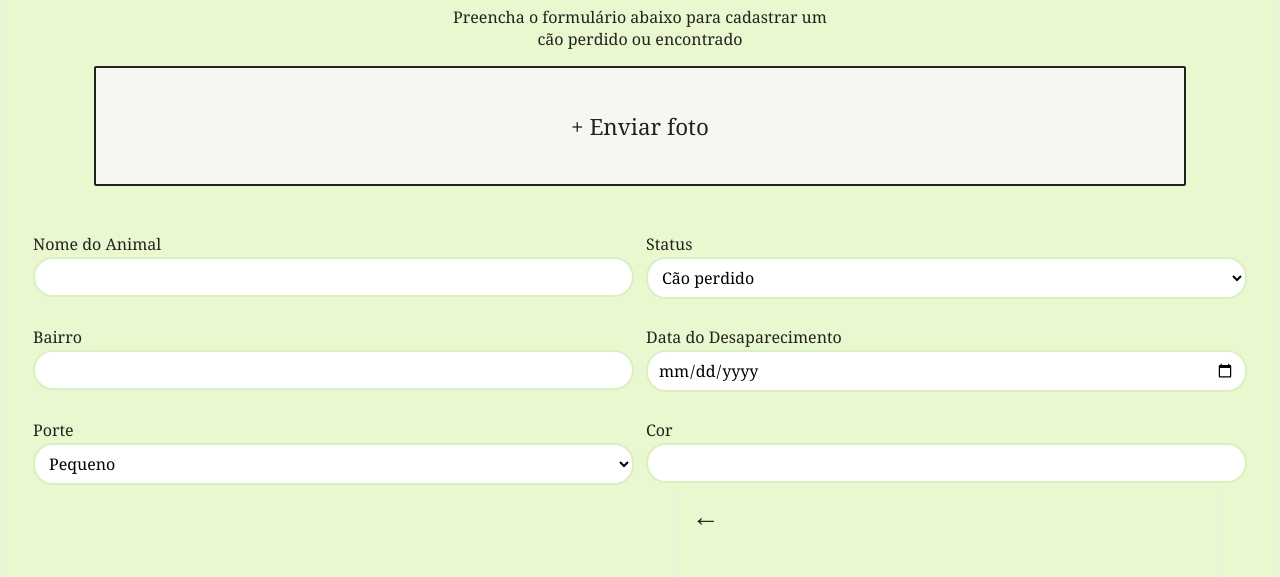
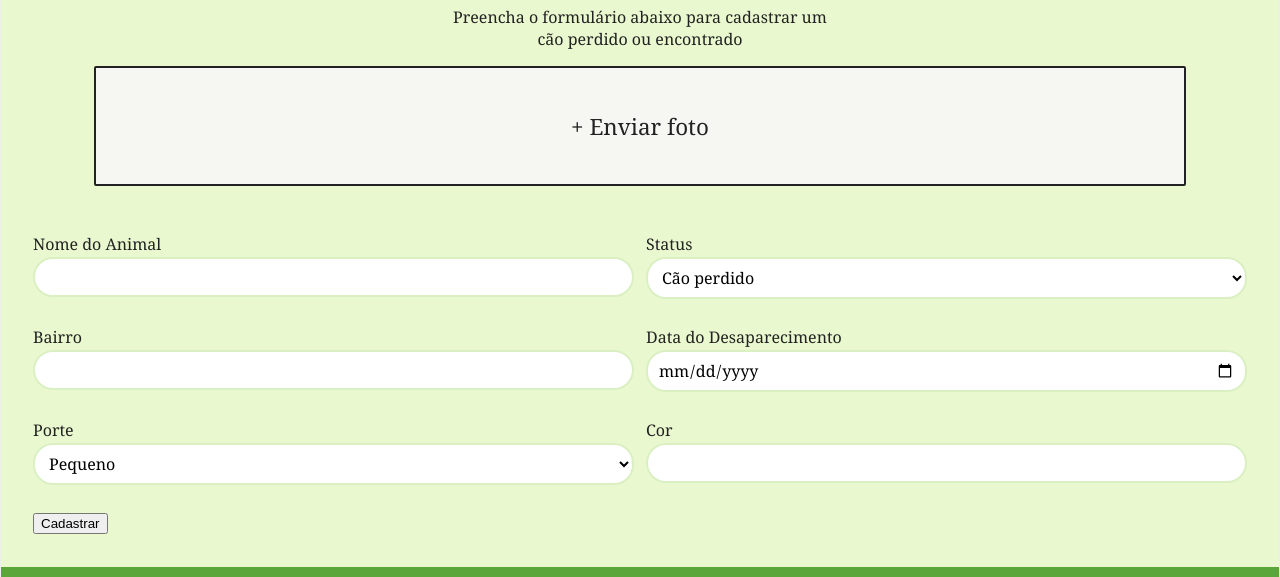
Before and after one commit to Izandonay/Acheicao, a plain HTML site: page cadastro.html in a window 1280 px wide. Shown: the part 157-734 px from the top of the page. Drawn offline with Linux system fonts and the light colour scheme.

Commit message:
guhbkjnhi

```diff
--- a/cadastro.html
+++ b/cadastro.html
@@ -1,61 +1,4 @@
 <html lang="pt-br"><head>
-    <meta charset="UTF-8">
-    <title>Cadastrar Animal</title>
-    <link rel="stylesheet" href="cadastro.css">
-</head>
-<body>
-    <div class="container">
-        <header>
-            <a href="index.html" class="voltar"><span class="arrow">←</span></a>
-        </header>
-        <main>
-            <h1>Cadastrar Animal</h1>
-            <p class="descricao">
-                Preencha o formulário abaixo para cadastrar um<br>
-                cão perdido ou encontrado
-            </p>
-            <form>
-                <label class="foto-label">
-                    <input type="file" name="foto" accept="image/*" hidden="">
-                    <div class="foto-placeholder">
-                        + Enviar foto
-                    </div>
-                </label>
-                <div class="form-row">
-                    <div class="form-group">
-                        <label for="nome">Nome do Animal</label>
-                        <input type="text" id="nome" name="nome">
-                    </div>
-                    <div class="form-group">
-                        <label for="status">Status</label>
-                        <select id="status" name="status">
-                            <option>Cão perdido</option>
-                            <option>Cão encontrado</option>
-                        </select>
-                    </div>
-                </div>
-                <div class="form-row">
-                    <div class="form-group">
-                        <label for="bairro">Bairro</label>
-                        <input type="text" id="bairro" name="bairro">
-                    </div>
-                    <div class="form-group">
-                        <label for="data">Data do Desaparecimento</label>
-                        <input type="date" id="data" name="data">
-                    </div>
-                </div>
-                <div class="form-row">
-                    <div class="form-group">
-                        <label for="porte">Porte</label>
-                        <select id="porte" name="porte">
-                            <option>Pequeno</option>
-                            <option>Médio</option>
-                            <option>Grande</option>
-                        </select>
-                    </div>
-                    <div class="form-group">
-                        <label for="cor">Cor</label>
-                        <input type="text" id="cor" name="cor"><html lang="pt-br"><head>
     <meta charset="UTF-8">
     <title>Cadastrar Animal</title>
     <link rel="stylesheet" href="cadastro.css">
@@ -115,9 +58,10 @@
                         <input type="text" id="cor" name="cor">
                     </div>
                 </div>
-             <a href="resultado.html"
-  <button type="button">Cadastrar</button>
-</a>
+               <a href="resultado.html">
+                    <button>Cadastrar
+                    </button>
+                </a>
             </form>
         </main>
 
@@ -151,3 +95,5 @@
         </footer>
 
     </div>
+
+</body></html>
```
